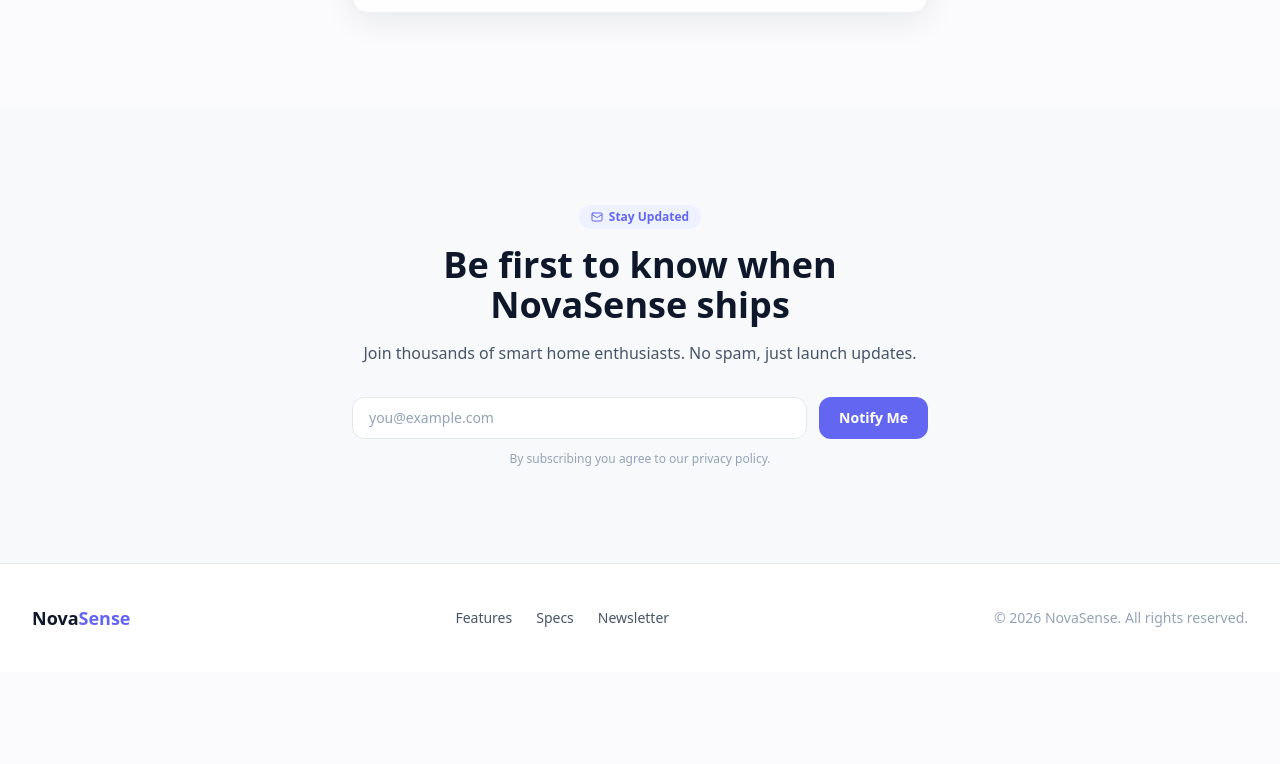
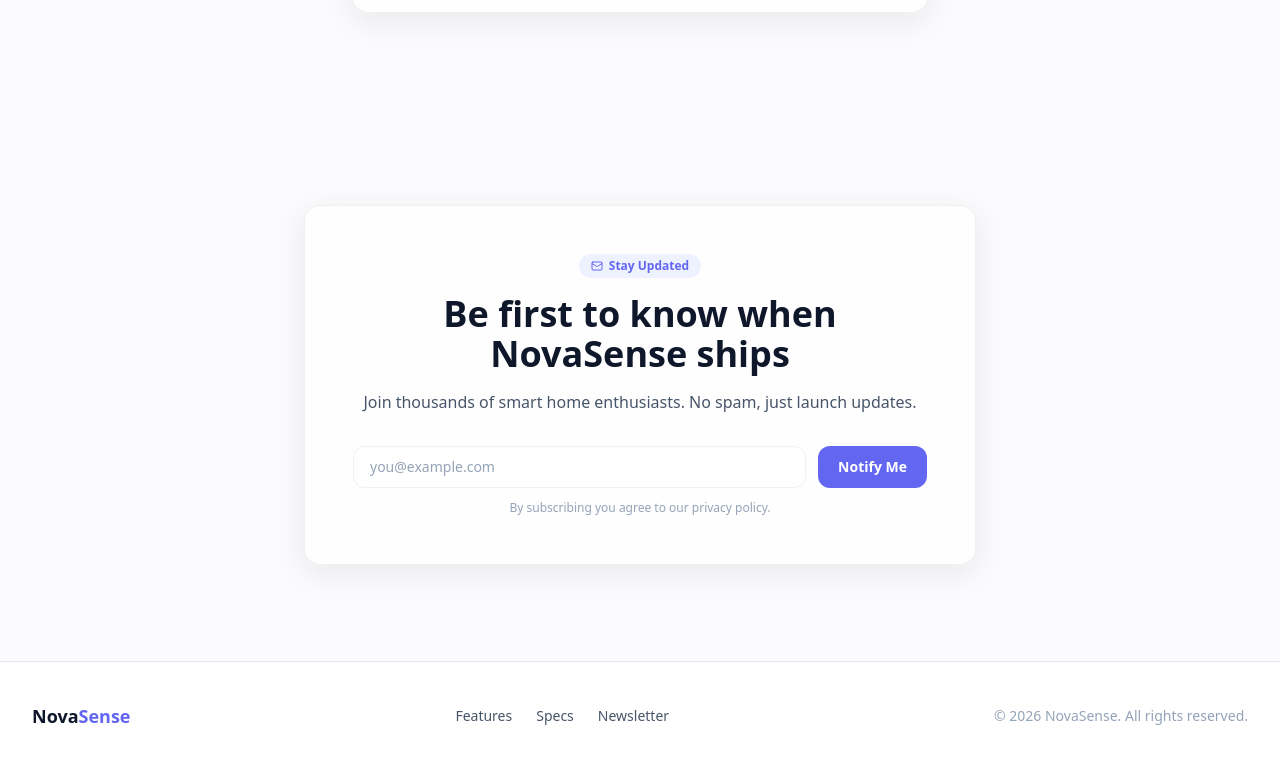
Before and after one commit to ThinhVinhPhat/NovaSense, a Next.js app: page / in a window 1280 px wide. Shown: the part 6423-7187 px from the top of the page. Before the commit the page ends 7095 px from the top, so only its background shows below. Built offline with nearby package versions, Linux system fonts and the light colour scheme; no server answers.

Commit message:
feat: elevate newsletter to glass surface

```diff
--- a/components/sections/Newsletter.tsx
+++ b/components/sections/Newsletter.tsx
@@ -7,6 +7,7 @@ import { Container } from '@/components/ui/Container'
 import { Section } from '@/components/ui/Section'
 import { Button } from '@/components/ui/Button'
 import { Badge } from '@/components/ui/Badge'
+import { GlassCard } from '@/components/ui/GlassCard'
 import { useToast } from '@/components/ui/Toast'
 import { subscribeSchema, type SubscribeInput } from '@/lib/validations'
 import { trackClick, initScrollTracking } from '@/lib/analytics'
@@ -45,9 +46,9 @@ export function Newsletter() {
   }
 
   return (
-    <Section id="newsletter" className="bg-(--color-bg-subtle)">
+    <Section id="newsletter">
       <Container>
-        <div className="mx-auto max-w-xl text-center">
+        <GlassCard className="mx-auto max-w-2xl p-8 text-center sm:p-12">
           <Badge className="mb-4">
             <Mail size={12} />
             Stay Updated
@@ -73,7 +74,7 @@ export function Newsletter() {
                 aria-label="Email address"
                 aria-describedby={errors.email ? 'email-error' : undefined}
                 aria-invalid={errors.email ? 'true' : 'false'}
-                className="w-full rounded-md border border-(--color-border) bg-(--color-bg) px-4 py-2.5 text-sm text-(--color-text-primary) placeholder:text-(--color-text-muted) focus:outline-none focus:ring-2 focus:ring-(--color-accent) aria-[invalid=true]:border-red-400"
+                className="w-full rounded-md border border-(--color-glass-border) bg-(--color-bg) px-4 py-2.5 text-sm text-(--color-text-primary) placeholder:text-(--color-text-muted) focus:outline-none focus:ring-2 focus:ring-(--color-accent) aria-[invalid=true]:border-red-400"
                 {...register('email')}
               />
               {errors.email && (
@@ -94,7 +95,7 @@ export function Newsletter() {
           <p className="mt-3 text-xs text-(--color-text-muted)">
             By subscribing you agree to our privacy policy.
           </p>
-        </div>
+        </GlassCard>
       </Container>
     </Section>
   )
```
